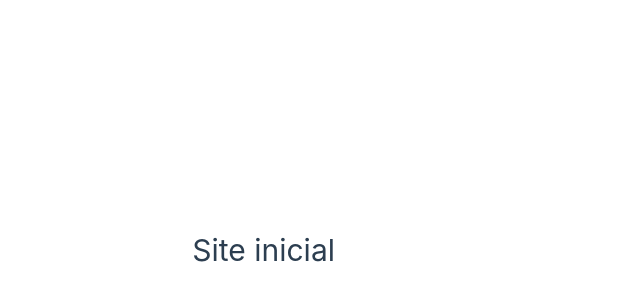
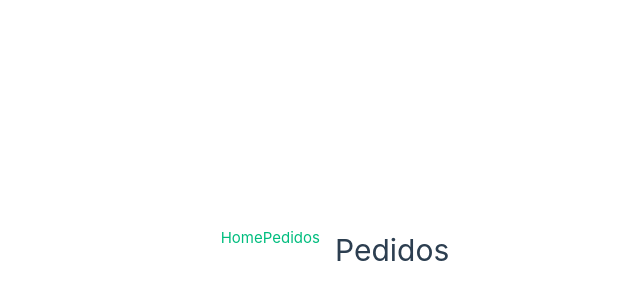
Before and after one commit to felipenmatos/burger-vue, a Vue app: page /pedidos in a window 1280 px wide. Shown: the part 150-450 px from the top of the page, without its empty margins (305-945 px from the left). Built offline with nearby package versions, Linux system fonts and the light colour scheme.

Commit message:
feat: component structuring and header component creation

```diff
--- a/src/App.vue
+++ b/src/App.vue
@@ -1,15 +1,14 @@
+<script setup lang="ts"></script>
+
 <template>
-  <h1>Site inicial</h1>
+  <Header />
 </template>
 
-<script lang="ts">
+<script>
+import Header from "./components/Header.vue";
 export default {
-  name: "App",
+  components: {
+    Header,
+  },
 };
 </script>
-
-<style>
-body {
-  color: #fff;
-}
-</style>
--- /dev/null
+++ b/src/components/Header.Vue
@@ -0,0 +1,19 @@
+<template>
+  <header>
+    <div class="wrapper">
+      <nav>
+        <RouterLink to="/">Home</RouterLink>
+        <RouterLink to="/pedidos">Pedidos</RouterLink>
+      </nav>
+    </div>
+  </header>
+
+  <RouterView />
+</template>
+
+<script lang="ts">
+import { RouterLink, RouterView } from "vue-router";
+export default {
+  name: "Header",
+};
+</script>
--- a/src/main.ts
+++ b/src/main.ts
@@ -1,12 +1,11 @@
 import { createApp } from "vue";
-import { createPinia } from "pinia";
-
 import App from "./App.vue";
+import router from "./router";
 
 import "./assets/main.css";
 
 const app = createApp(App);
 
-app.use(createPinia());
+app.use(router);
 
 app.mount("#app");
--- /dev/null
+++ b/src/router/index.ts
@@ -0,0 +1,20 @@
+import { createRouter, createWebHistory } from "vue-router";
+import HomeView from "../views/Home.vue";
+
+const router = createRouter({
+  history: createWebHistory(import.meta.env.BASE_URL),
+  routes: [
+    {
+      path: "/",
+      name: "home",
+      component: HomeView,
+    },
+    {
+      path: "/pedidos",
+      name: "pedidos",
+      component: () => import("../views/Pedidos.vue"),
+    },
+  ],
+});
+
+export default router;
--- /dev/null
+++ b/src/views/Home.vue
@@ -0,0 +1,11 @@
+<template>
+  <div class="home">
+    <h1>Home</h1>
+  </div>
+</template>
+
+<script>
+export default {
+  name: "Home",
+};
+</script>
--- /dev/null
+++ b/src/views/Pedidos.vue
@@ -0,0 +1,11 @@
+<template>
+  <div>
+    <h1>Pedidos</h1>
+  </div>
+</template>
+
+<script>
+export default {
+  name: "Pedidos",
+};
+</script>
```
Also changed, not shown: src/components/Footer.Vue (added, +7 -0 lines).
